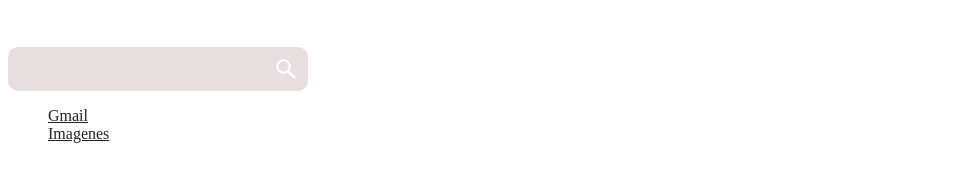
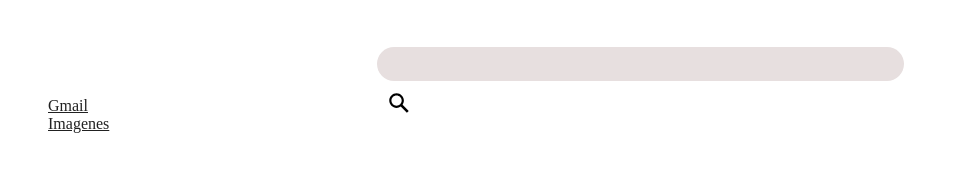
Before and after one commit to JuniorBaez-ux/-google-homepage, a plain HTML site: page index.html in a window 1280 px wide. Shown: the part 377-558 px from the top of the page, without its empty margins (0-959 px from the left). Drawn offline with Linux system fonts and the light colour scheme.

Commit message:
Code with the search bar centered without the button in correct position

```diff
--- a/index.html
+++ b/index.html
@@ -2,6 +2,7 @@
 <html>
 <head>
     <style>
+        /* Section of the code that controls the logo of the page */
         h1{
         text-align: center;
         padding-bottom: 20px;
@@ -16,13 +17,12 @@
         }
         form{
         background-color: #e7dfdf;
-        width: 300px;
-        height: 44px;
-        border-radius: 10px;
-        border-color: gray;
-        display: flex;
-        flex-direction: row;
-        align-items: center;
+        width: 527px;
+        height: 34px;
+        border-radius: 50px;
+        border-color: rgb(0, 0, 0);
+        display: grid;
+        margin: auto;
         }
         input {
         all: unset;
@@ -39,8 +39,8 @@
         height: 44px;
         }
         svg {
-        color: #fff;
-        fill: currentColor;
+        color: rgb(0, 0, 0);
+        /* fill: currentColor; */
         width: 24px;
         height: 24px;
         padding: 10px;
```
